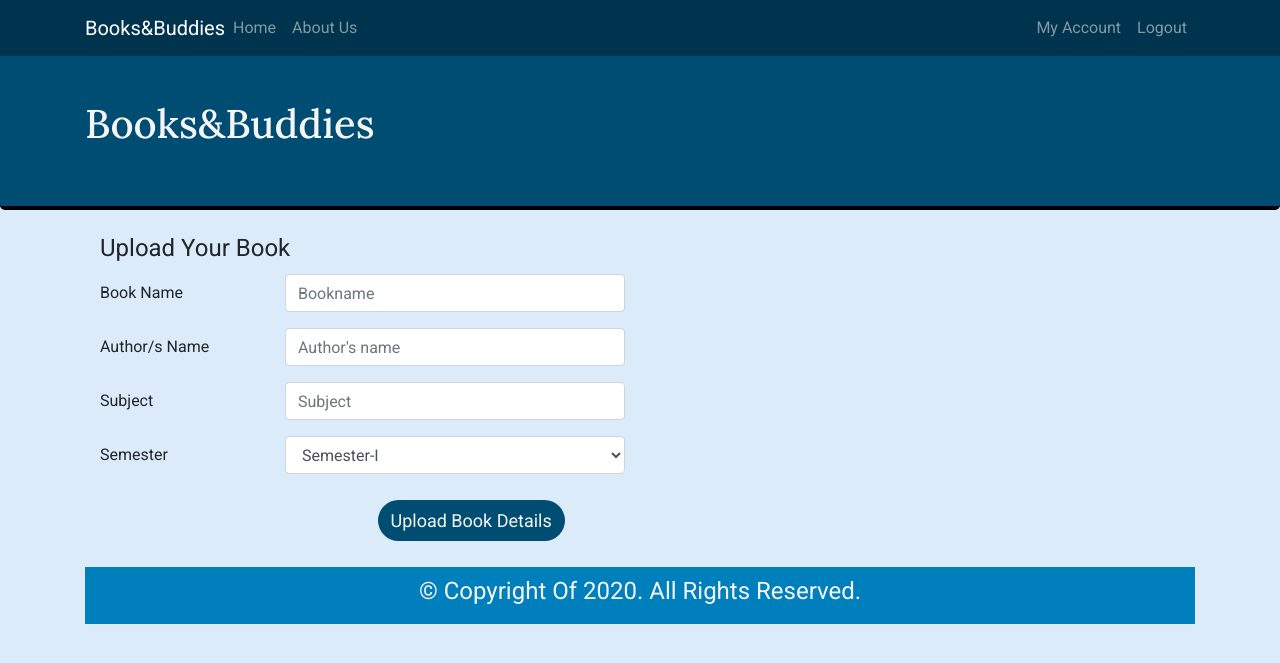
After one commit to dhanishthaghosh/Appie-Rookie, a Flask app: page /sell in a window 1280 px wide. The commit adds this page. Shown: the top 663 px of the page. Run offline with Flask 2, Linux system fonts and the light colour scheme; a user stored in the database is signed in; some libraries are stand-ins or nearby versions.

Commit message:
Buy and Sell added

```diff
--- a/booksbuddies/forms.py
+++ b/booksbuddies/forms.py
@@ -56,18 +56,20 @@ class LoginForm(FlaskForm):
         render_kw={"placeholder": "Password"})
     submit = SubmitField('Login')
 
+
 class SellForm(FlaskForm):
     bookname = StringField('Book Name',
-        validators=[DataRequired(), Length(min=1, max=100)],
+        validators=[DataRequired(), Length(min=1, max=150)],
         render_kw={"placeholder": "Bookname"})
     authorname = StringField('Author/s Name',
-        validators=[DataRequired(), Length(min=1, max=100)],
+        validators=[DataRequired(), Length(min=1, max=150)],
         render_kw={"placeholder": "Author's name"})
-    subject = StringField('Subject',
-        validators=[DataRequired()])
+    subject = StringField('Subject', validators=[DataRequired(), Length(min=1, max=150)],
+        render_kw={"placeholder": "Subject"})
     semester = SelectField('Semester', validators=[DataRequired()],
-        choices=[('sem1', 'Semester-I'), ('sem2', 'Semester-II')])
+        choices=[('sem1', 'Semester-I'), ('sem2', 'Semester-II'), ('sem3', 'Semester-III'), ('sem4', 'Semester-IV'), ('sem5', 'Semester-V'), ('sem6', 'Semester-VI'), ('sem7', 'Semester-VII'), ('sem8', 'Semester-VIII')])
     submit = SubmitField('Upload Book Details')
+
 
 class UpdateAccountForm(FlaskForm):
     firstname = StringField('First Name',
@@ -102,3 +104,12 @@ class UpdateAccountForm(FlaskForm):
             user = User.query.filter_by(email=email.data).first()
             if user:
                 raise ValidationError('This email is taken. Please choose a different one.')
+
+
+class OptionForm(FlaskForm):
+    subjectbased = StringField('Based On Subject',
+            validators=[DataRequired(), Length(min=1, max=100)],
+            render_kw={"placeholder": "Subject"})
+    semesterbased = SelectField('Based On Semester',
+            validators=[DataRequired()], choices=[('sem1', 'Semester-I'), ('sem2', 'Semester-II'), ('sem3', 'Semester-III'), ('sem4', 'Semester-IV'), ('sem5', 'Semester-V'), ('sem6', 'Semester-VI'), ('sem7', 'Semester-VII'), ('sem8', 'Semester-VIII')])
+    submit = SubmitField('Show Results')
--- a/booksbuddies/models.py
+++ b/booksbuddies/models.py
@@ -16,13 +16,13 @@ class User(db.Model, UserMixin):
     username = db.Column(db.String(20), unique=True, nullable=False)
     password = db.Column(db.String(30), nullable=False)
     image_file = db.Column(db.String(20), nullable=False, default='default.png')
-    posts = db.relationship('Post', backref='author', lazy=True)
+    books = db.relationship('Book', backref='author', lazy=True)
 
     def __repr__(self):
         return f"User('{self.firstname}', '{self.lastname}', '{self.id_num}', '{self.branch}', '{self.email}', '{self.username}', '{self.image_file}')"
 
 
-class Post(db.Model):
+class Book(db.Model):
     id = db.Column(db.Integer, primary_key=True)
     bookname = db.Column(db.String(100), nullable=False)
     authorname = db.Column(db.String(100), nullable=False)
@@ -31,4 +31,4 @@ class Post(db.Model):
     user_id = db.Column(db.Integer, db.ForeignKey('user.id'), nullable=False)
 
     def __repr__(self):
-        return f"Post('{self.bookname}', '{self.authorname}', '{self.subject}', '{self.semester}')"
+        return f"Book('{self.bookname}', '{self.authorname}', '{self.subject}', '{self.semester}')"
--- a/booksbuddies/routes.py
+++ b/booksbuddies/routes.py
@@ -3,8 +3,8 @@ import secrets
 from PIL import Image
 from flask import render_template, url_for, flash, redirect, request
 from booksbuddies import app, db, bcrypt
-from booksbuddies.forms import RegistrationForm, LoginForm, UpdateAccountForm
-from booksbuddies.models import User, Post
+from booksbuddies.forms import RegistrationForm, LoginForm, UpdateAccountForm, SellForm,    OptionForm
+from booksbuddies.models import User, Book
 from flask_login import login_user, current_user, logout_user, login_required
 
 @app.route('/')
@@ -20,7 +20,7 @@ def about():
 def register():
     # print('Entered register method')
     form = RegistrationForm()
-    print('Entered register method')
+    # print('Entered register method')
     if form.validate_on_submit():
         # print("Registration Data submitted")
         hashed_password = bcrypt.generate_password_hash(form.password.data).decode('utf-8')
@@ -37,7 +37,7 @@ def login():
     if current_user.is_authenticated:
         return redirect(url_for('home'))
     form = LoginForm()
-    print('Login method')
+    # print('Login method')
     if form.validate_on_submit():
         user = User.query.filter_by(username=form.username.data).first()
         if user and bcrypt.check_password_hash(user.password, form.password.data):
@@ -94,15 +94,19 @@ def account():
     return render_template('account.html', title='My Account',
                            image_file=image_file, form=form)
 
-@app.route('/buy')
+@app.route('/buy', methods=['GET', 'POST'])
 def buy():
-    return render_template('buy.html', title='Buy')
-
-@app.route('/buy/based on subject')
-def buy2_1():
-    return render_template('buy2_1.html', title='Buy | Based on Subject')
+    form = OptionForm()
+    return render_template('buy.html', title='Buy', form=form)
 
 @app.route('/sell', methods=['GET', 'POST'])
 @login_required
 def sell():
-    return render_template('sell.html', title='Sell')
+    form = SellForm()
+    if form.validate_on_submit():
+        book = Book(bookname=form.bookname.data, authorname=form.authorname.data, subject=form.subject.data, semester=form.semester.data, author=current_user)
+        db.session.add(book)
+        db.session.commit()
+        flash('Your book has been uploaded!', 'success')
+        return redirect(url_for('home'))
+    return render_template('sell.html', title='Sell', form=form)
--- /dev/null
+++ b/booksbuddies/templates/sell.html
@@ -0,0 +1,72 @@
+{% extends "layout.html" %}
+
+{% block content %}
+    <div class="container">
+        <form method="POST" action="">
+            {{ form.hidden_tag() }}
+                <legend>Upload Your Book</legend>
+                <div class="row form-group">
+                    {{ form.bookname.label(class="col-4 col-sm-2 col-form-label") }}
+                    <div class="col-8 col-sm-4">
+                        {% if form.bookname.errors %}
+                            {{ form.bookname(class="form-control is-invalid") }}
+                            <div class="invalid-feedback">
+                                {% for error in form.bookname.errors %}
+                                    <span>{{ error }}</span>
+                                {% endfor %}
+                            </div>
+                        {% else %}
+                            {{ form.bookname(class="form-control") }}
+                        {% endif %}
+                    </div>
+                </div>
+
+                <div class="row form-group">
+                    {{ form.authorname.label(class="col-4 col-sm-2 col-form-label") }}
+                    <div class="col-8 col-sm-4">
+                        {% if form.authorname.errors %}
+                            {{ form.authorname(class="form-control is-invalid") }}
+                            <div class="invalid-feedback">
+                                {% for error in form.authorname.errors %}
+                                    <span>{{ error }}</span>
+                                {% endfor %}
+                            </div>
+                        {% else %}
+                            {{ form.authorname(class="form-control") }}
+                        {% endif %}
+                    </div>
+                </div>
+
+                <div class="row form-group">
+                    {{ form.subject.label(class="col-4 col-sm-2 col-form-label") }}
+                    <div class="col-8 col-sm-4">
+                        {% if form.subject.errors %}
+                            {{ form.subject(class="form-control is-invalid") }}
+                            <div class="invalid-feedback">
+                                {% for error in form.subject.errors %}
+                                    <span>{{ error }}</span>
+                                {% endfor %}
+                            </div>
+                        {% else %}
+                            {{ form.subject(class="form-control") }}
+                        {% endif %}
+                    </div>
+                </div>
+
+                <div class="row form-group">
+                    {{ form.semester.label(class="col-4 col-sm-2 col-form-label") }}
+                    <div class="col-8 col-sm-4">
+                        {{ form.semester(class="form-control") }}
+                    </div>
+                </div>
+
+                <div class="row form-group">
+                    <div class="col-12 offset-sm-3 col-sm-6">
+                        {{ form.submit(class="btn btn-form") }}
+                    </div>
+                </div>
+        </form>
+    </div>
+
+
+{% endblock content %}
```
Also changed, not shown: booksbuddies/templates/buy.html (+23 -10 lines), booksbuddies/__init__.py (line endings or trailing spaces), booksbuddies/site.db.
